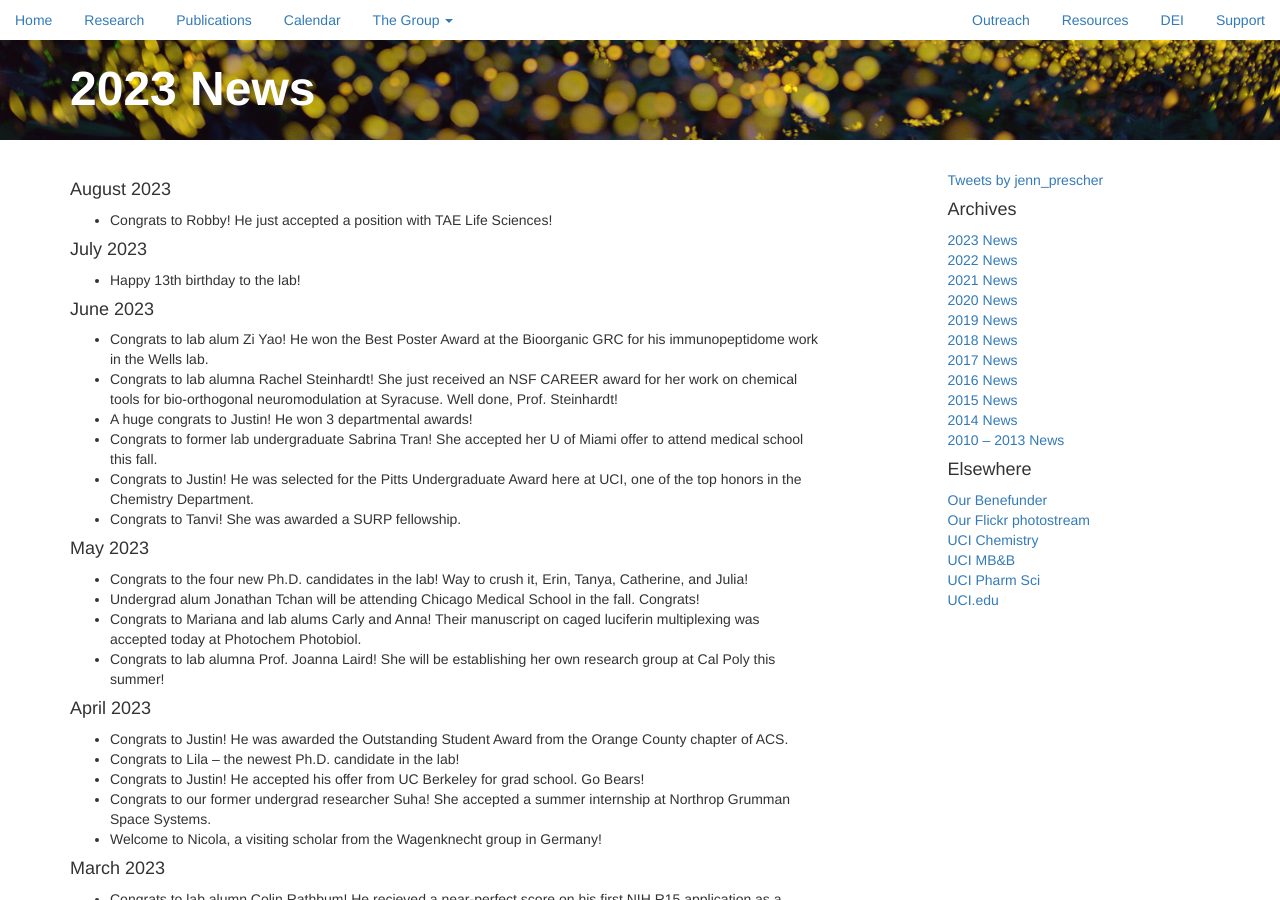
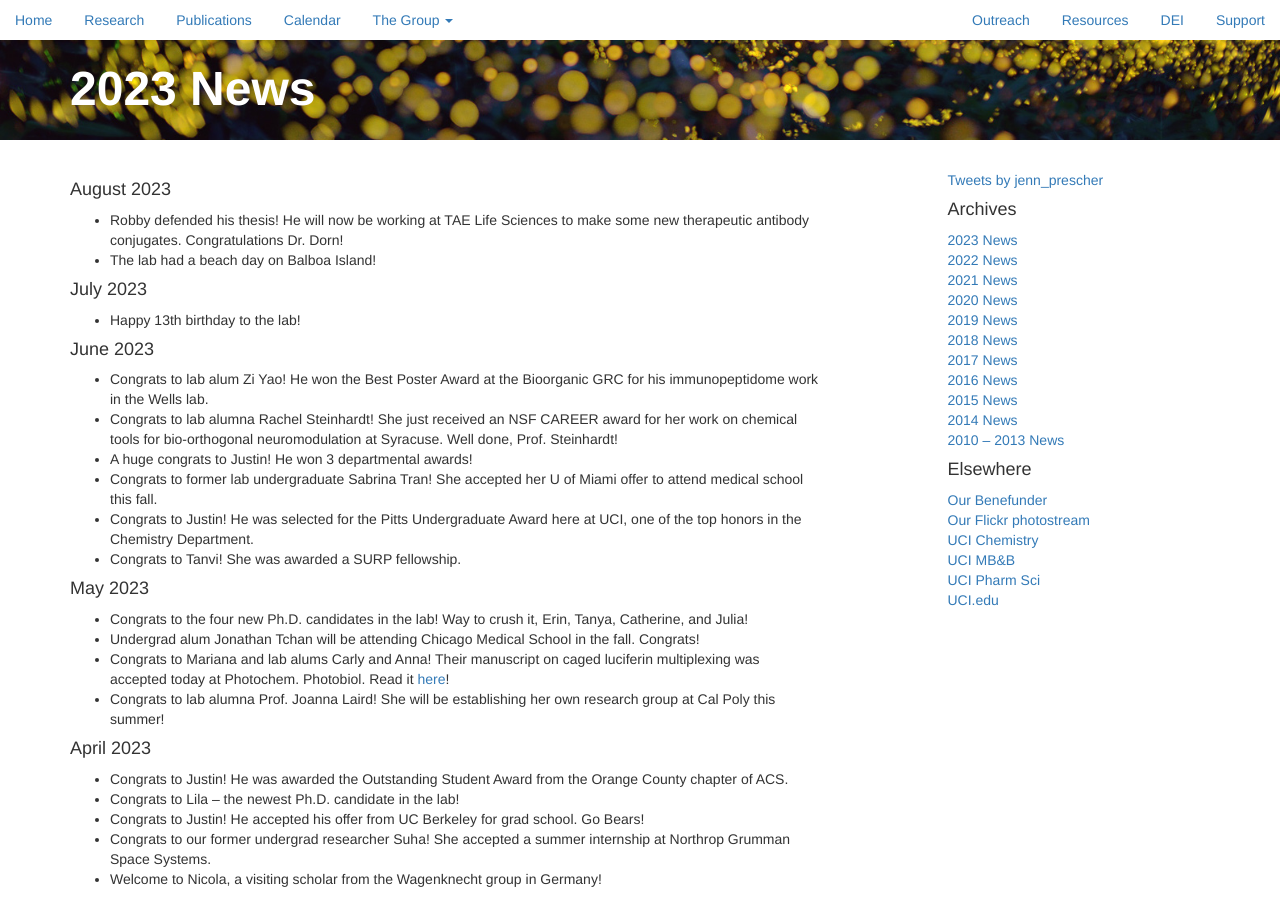
Before and after one commit to c-bun/Prescher-Lab-Site, a Jekyll site: the page built from _posts/2023-01-20-2023-News.markdown, in a window 1280 px wide and 900 px high. Built offline with Jekyll 4.4.1, drawn with Linux system fonts in a browser that asks for light colours; comment, search, counter and statistics services are not loaded.

```diff
--- a/_data/group.csv
+++ b/_data/group.csv
@@ -51,7 +51,7 @@ Sabrina,Tran,former_undergrad,"Aliso Viejo, CA","B.S., Biological Sciences",Sven
 Kevin,Jung,former_undergrad,"Seoul, Korea","B.S., Chemistry, UC Irvine (2018)",Alexander Flemming,,
 Danika,Ferguson,former_undergrad,"San Mateo, CA","B.S., Biological Sciences",Katharine McCormick,,
 Elena,Helm,former_undergrad,"San Clemente, CA","B.S., Chemistry (Chemical Biology Concentration)",Dorothy Hodgkin,UCI SURP Fellow (2019) : Allergan Summer Fellow (2019) : UROP Fellow (2020-2021),
-Robby,Dorn,graduate,"Edina, MN","B.A., Chemistry, Whitman College",Bill Nye,,
+Robby,Dorn,former_graduate,"Edina, MN","B.A., Chemistry, Whitman College",Bill Nye,,"Scientist, TAE Life Sciences"
 Mariana,Navarro,graduate,"Canby, OR","B.A., Biochemistry, Willamette University",Alice Ball,NSF Graduate Research Fellow (2020-2023),
 Steve,Phan,former_undergrad,"Westminster, CA","B.S., Biology",Louis Pasteur,UROP Fellow (2020-2021),
 Clare,Hwang,former_undergrad,"Claremont, CA","B.S., Public Health Services",Gregory Mendel,UROP Fellow (2020-2021),
@@ -63,7 +63,7 @@ Sharon,Chen,graduate,"Torrance, CA","B.A., Molecular and Cellular Biology, UC Be
 Katherine,Townsend,graduate,"Middlebury, VT","B.S., Chemistry, Bucknell University",Friedlieb Ferdinand Runge,NSF GRFP Honorable Mention (2021),
 Zachary,Torrey,graduate,"Salisbury, MD","B.S., Chemistry (Biochemistry Concentration), George Mason University",Jonas Salk,,
 Lila,Halbers,graduate,"Anaheim Hills, CA","B.A., Chemistry, UC Santa Barbara; M.S., Clinical and Experimental Therapeutics, USC",Rosalind Franklin,Vertex Fellow (2022),
-Justin,Kwon,undergrad,"Irvine, CA","B.S., Chemistry (Chemical Biology Concentration)",Antoine Lavoisier,UROP Fellow (2022); Beckman Scholar (2022-2023),
+Justin,Kwon,former_undergrad,"Irvine, CA","B.S., Chemistry (Chemical Biology Concentration)",Antoine Lavoisier,UROP Fellow (2022); Beckman Scholar (2022-2023),
 Suha,Tanaz,former_undergrad,"Moorpark, CA","B.S., Chemistry",Leonardo Da Vinci,Allergan Summer Research Fellow (2022); UROP Fellow (2022),
 Dylan,Tran,former_undergrad,"Aliso Viejo, CA","B.S., Biological Sciences",Kary Mullis,,
 Yeonseong (Catherine),Seo,graduate,"Gwacheon, Republic of Korea","B.S., Molecular Genetics; B.A., Chemistry, University of Rochester",Rosalind Franklin,,
--- a/_data/publications.csv
+++ b/_data/publications.csv
@@ -1,4 +1,5 @@
 number,authors,title,journal,year,volume,pages,note,link
+83,"Navarro, M. X.; Brennan, C. K.; Love, A. C.; Prescher, J. A.",Caged luciferins enable rapid multicomponent bioluminescence imaging,Photochem. Photobiol.,2023,,,Preprint,https://onlinelibrary.wiley.com/doi/epdf/10.1111/php.13814
 82,"Li, Yong; Townsend, Katherine M.; Dorn, Robert S.; Prescher, Jennifer A.; Potma, Eric O.",Enhancing alkyne-based raman tags with a sulfur linker,J. Phys. Chem. B.,2023,127,1976-1982,,https://pubs.acs.org/doi/10.1021/acs.jpcb.2c09093
 81,"Love, A. C.; Caldwell, D. R.; Kolbaba-Kartchner, B.; Townsend, K. M.; Halbers, L. P.; Yao, Z.; Brennan, C. K.; Ivanic, J.; Hadijian, T.; Mills, J. H.; Schnermann, M. J.; Prescher, J. A.",Red-shifted coumarin luciferins for improved bioluminescence imaging,J. Am. Chem. Soc.,2023,145,3335-3345,,https://pubs.acs.org/doi/10.1021/jacs.2c07220
 80,"Williams, S. J.; Gewing-Mullins, J. A.; Lieberman, W. K.; Kolbaba-Kartchner, B.; Iqbal, R.; Burgess, H. M.; Colee, C. M.; Ornelas, M. Y.; Reid-McLaughlin, E. S.; Mills, J. H.; Prescher, J. A.; Leconte, A. M.",Biochemical analysis leads to improved orthogonal bioluminescent tools,ChemBioChem,2023,24,e202200726,,https://chemistry-europe.onlinelibrary.wiley.com/doi/10.1002/cbic.202200726
--- a/_posts/2023-01-20-2023-News.markdown
+++ b/_posts/2023-01-20-2023-News.markdown
@@ -4,7 +4,8 @@ title:  "2023 News"
 categories: group_update
 ---
 #### August 2023
-- Congrats to Robby! He just accepted a position with TAE Life Sciences!
+- Robby defended his thesis! He will now be working at TAE Life Sciences to make some new therapeutic antibody conjugates. Congratulations Dr. Dorn!
+- The lab had a beach day on Balboa Island!
 
 #### July 2023
 - Happy 13th birthday to the lab!
@@ -20,7 +21,7 @@ categories: group_update
 #### May 2023
 - Congrats to the four new Ph.D. candidates in the lab! Way to crush it, Erin, Tanya, Catherine, and Julia!
 - Undergrad alum Jonathan Tchan will be attending Chicago Medical School in the fall. Congrats!
-- Congrats to Mariana and lab alums Carly and Anna! Their manuscript on caged luciferin multiplexing was accepted today at Photochem Photobiol.
+- Congrats to Mariana and lab alums Carly and Anna! Their manuscript on caged luciferin multiplexing was accepted today at Photochem. Photobiol. Read it [here](https://onlinelibrary.wiley.com/doi/epdf/10.1111/php.13814)!
 - Congrats to lab alumna Prof. Joanna Laird! She will be establishing her own research group at Cal Poly this summer!
 
 #### April 2023
```
Also changed, not shown: images/TOCs/83.png (added).
